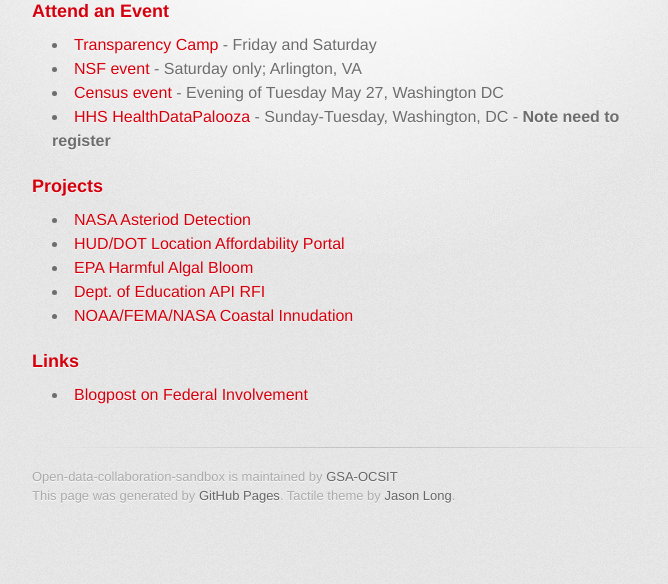
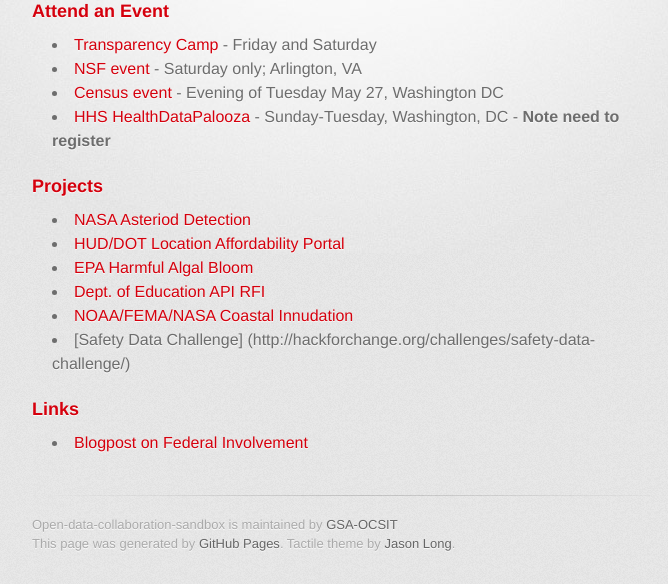
Before and after one commit to GSA/Open-Data-Collaboration-Sandbox, a Jekyll site: the page built from ndoch-2014.md, in a window 1280 px wide. Shown: the part 320-904 px from the top of the page, without its empty margins (298-966 px from the left). Built offline with Jekyll 4.4.1, drawn with Linux system fonts in a browser that asks for light colours; some web fonts are replaced.

Commit message:
Update ndoch-2014.md

```diff
--- a/ndoch-2014.md
+++ b/ndoch-2014.md
@@ -20,7 +20,7 @@
 * [EPA Harmful Algal Bloom](http://hackforchange.org/challenges/harmful-algal-bloom-hab/)
 * [Dept. of Education API RFI](http://hackforchange.org/challenges/innovative-access-to-education-data/)
 * [NOAA/FEMA/NASA Coastal Innudation](http://hackforchange.org/challenges/coastal-inundation-in-your-community/)
-
+* [Safety Data Challenge] (http://hackforchange.org/challenges/safety-data-challenge/)
 
 ### Links
 * [Blogpost on Federal Involvement](https://www.digitalgov.gov/2014/05/15/the-federal-list-of-hackforchange-projects/)
```
